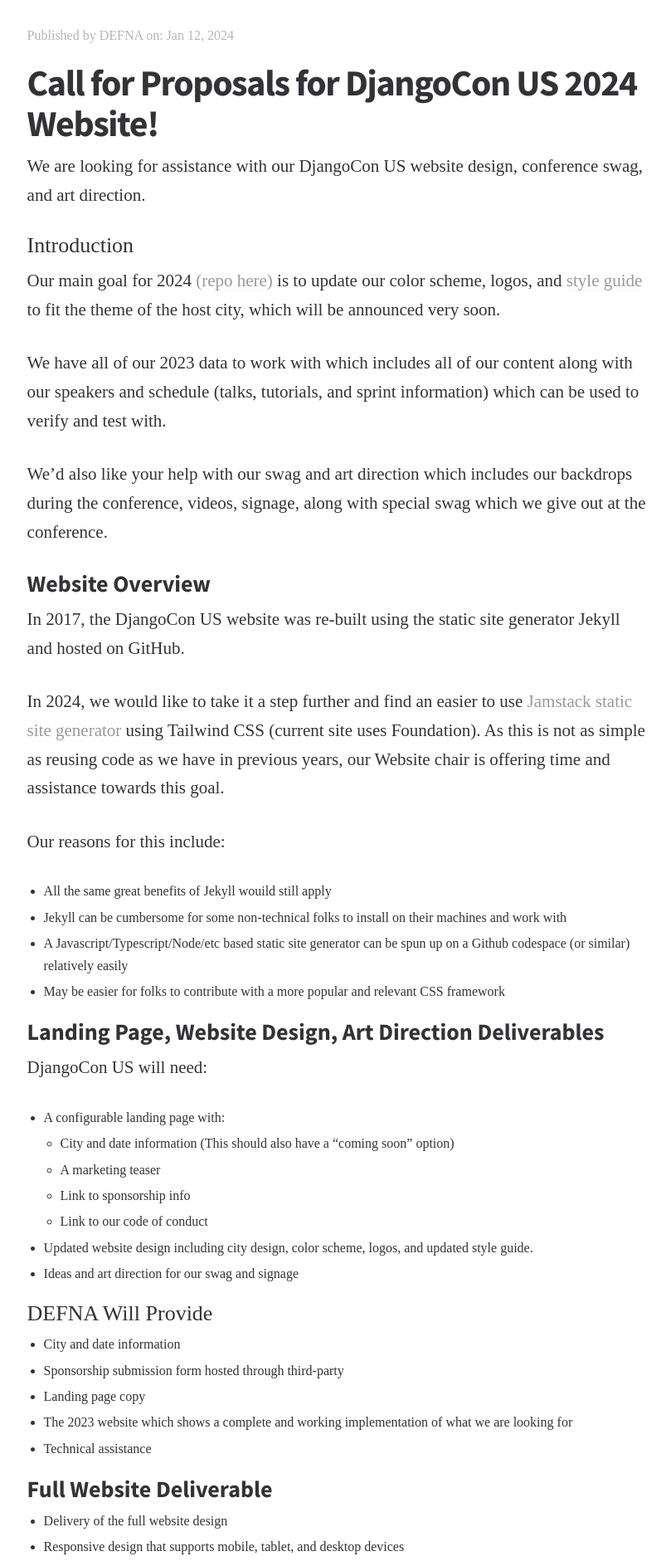
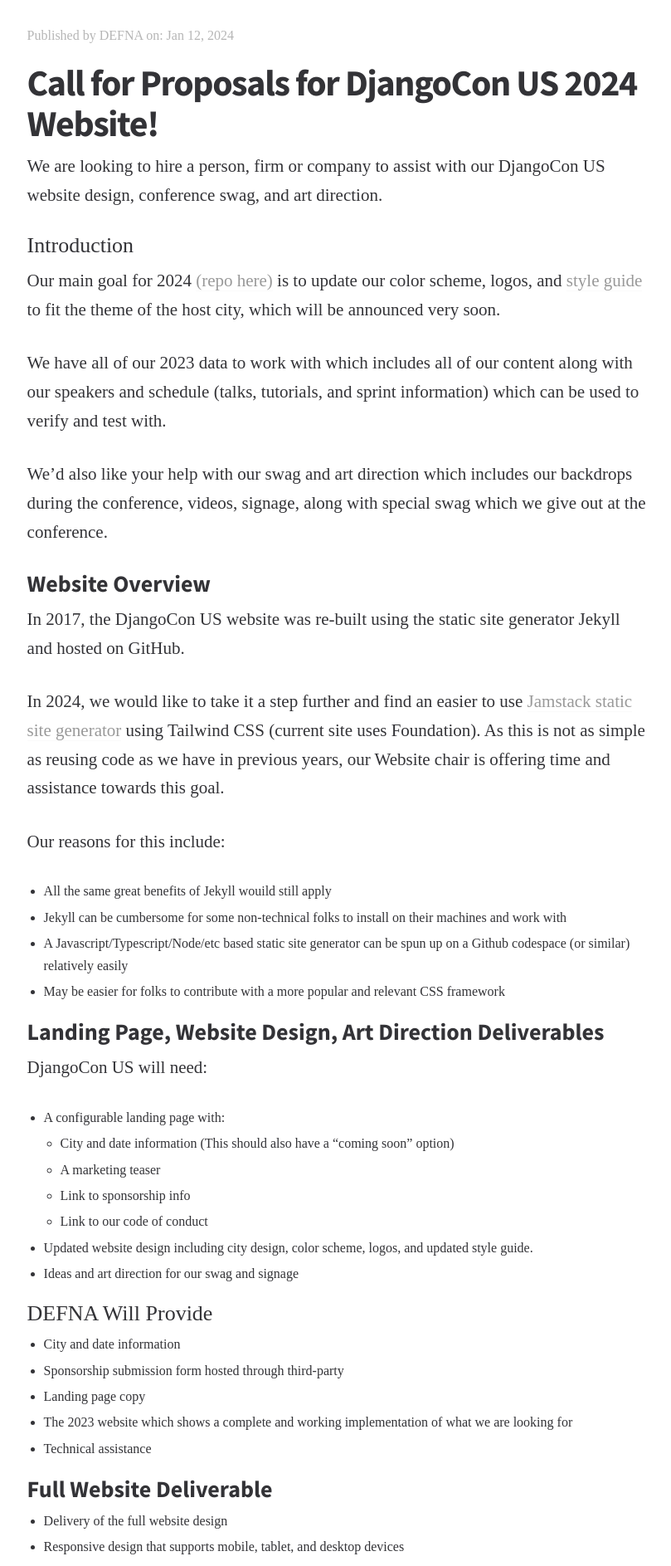
Before and after one commit to DEFNA/defna.org, a Jekyll site: the page built from _posts/2024-01-12-call-for-proposals-for-djangocon-us-2024-website.md, in a window 1280 px wide. Shown: the part 460-2347 px from the top of the page at 83% size, without its empty margins (233-1042 px from the left). Built offline with Jekyll 4.4.1, drawn with Linux system fonts in a browser that asks for light colours.

Commit message:
Make it more explicit that we're looking to hire someone
Some folks were confused whether it was a paid or volunteer opportunity.

```diff
--- a/_posts/2024-01-12-call-for-proposals-for-djangocon-us-2024-website.md
+++ b/_posts/2024-01-12-call-for-proposals-for-djangocon-us-2024-website.md
@@ -13,7 +13,7 @@
 permalink: /announcements/2024/01/12/call-for-proposals-for-djangocon-2024-website/
 ---
 
-We are looking for assistance with our DjangoCon US website design, conference swag, and art direction.
+We are looking to hire a person, firm or company to assist with our DjangoCon US website design, conference swag, and art direction.
 
 ### Introduction
 
```
